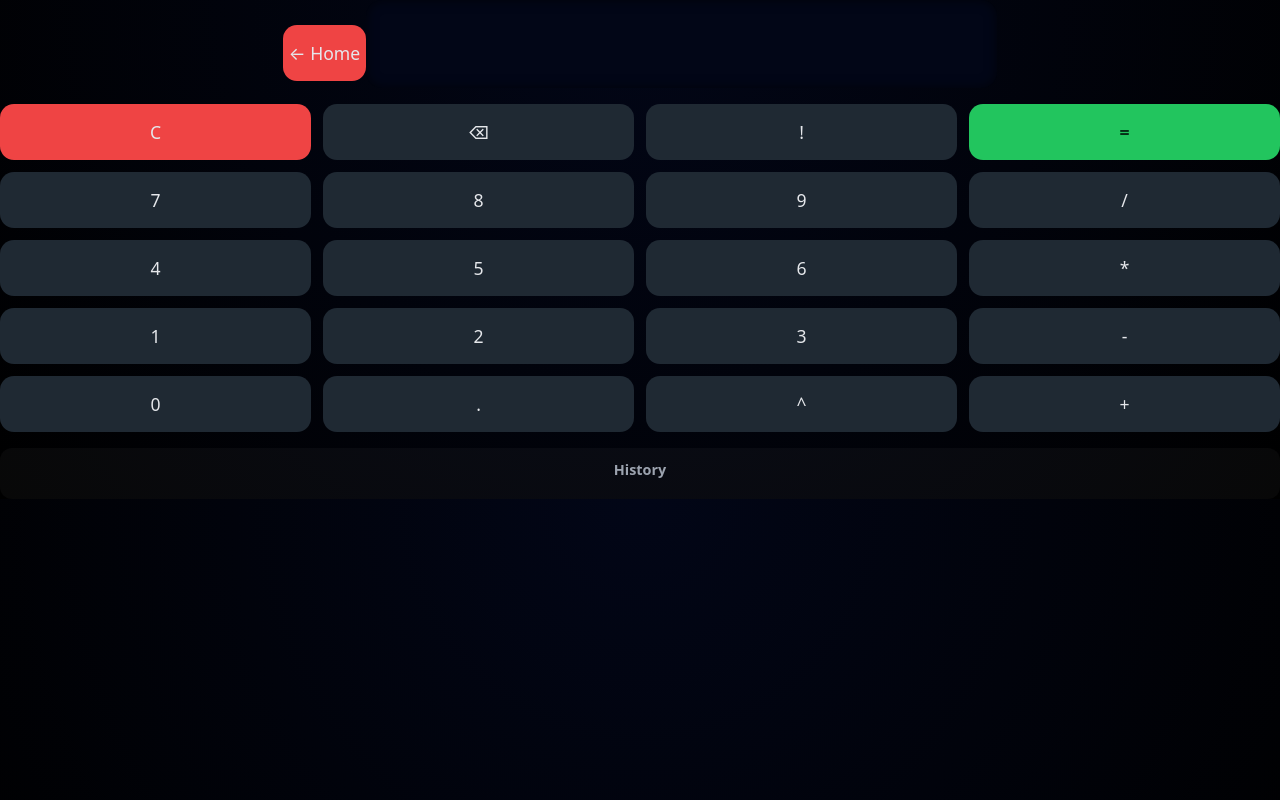
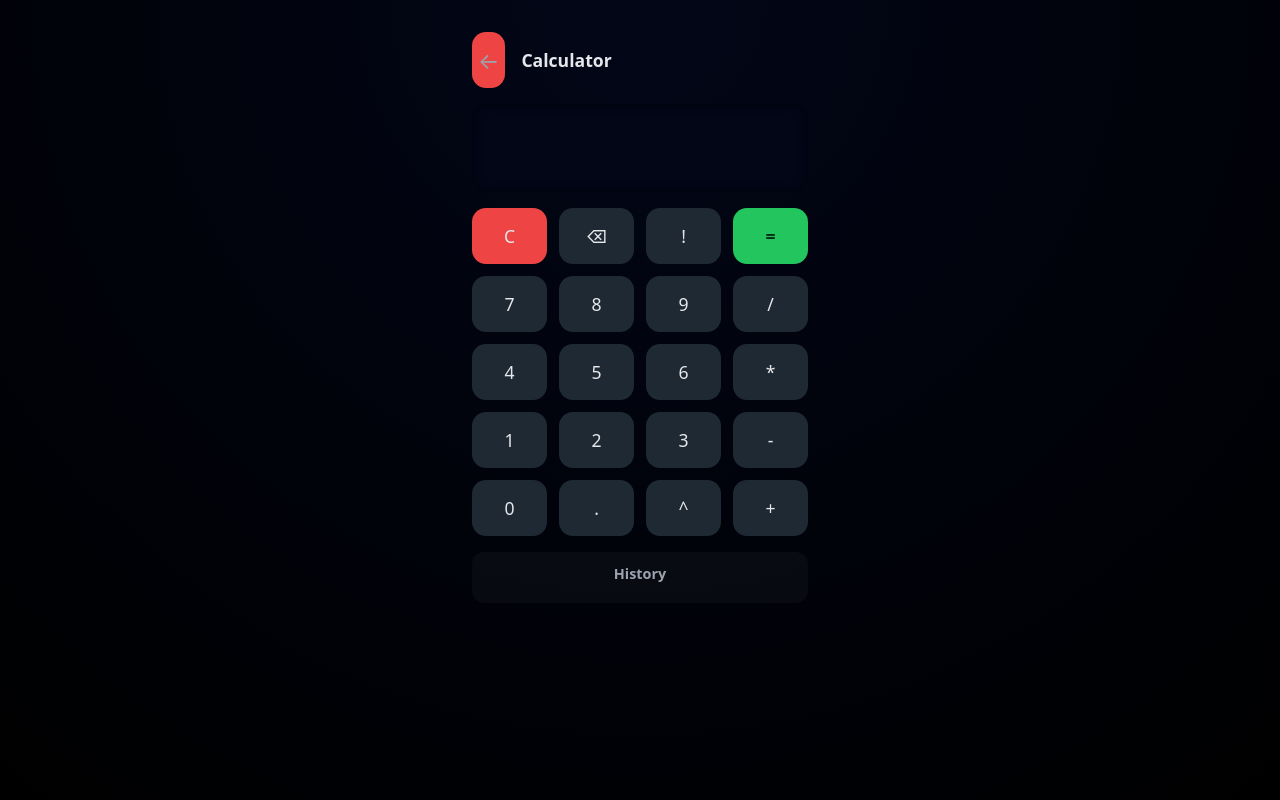
Before and after one commit to Tunmi-STOM/calculator, a React (Vite) app: page / in a window 1280 px wide. Both pictures are taken after a click on the button "Open Calculator". Built offline with nearby package versions, Linux system fonts and the light colour scheme.

Commit message:
Update_1_1.1

```diff
--- a/src/index.css
+++ b/src/index.css
@@ -13,13 +13,13 @@
 * {
   box-sizing: border-box;
   font-family: system-ui, -apple-system, BlinkMacSystemFont;
-  text-align: center;
 }
 
 body {
   margin: 0;
   background: radial-gradient(circle at top, #020617, #000);
   color: var(--text);
+  text-align: center;
 }
 
 .calculator-shell {
@@ -49,6 +49,7 @@ body {
   font-size: 1.4rem;
   border: none;
   cursor: pointer;
+  align-items: flex-end;
 }
 
 .display {
--- a/src/pages/Calculator.jsx
+++ b/src/pages/Calculator.jsx
@@ -54,9 +54,44 @@ function Calculator({ goHome }) {
     return () => window.removeEventListener("keydown", handler);
   }, []);
 
+  const applyFactorialToLastNumber = () => {
+  // match the LAST number in the expression
+  const match = input.match(/(\d+)(?!.*\d)/);
+
+  if (!match) {
+    setInput("Error");
+    return;
+  }
+
+  const number = Number(match[0]);
+  const fact = factorial(number);
+
+  if (isNaN(fact)) {
+    setInput("Error");
+    return;
+  }
+
+  // replace only the last number with its factorial
+  const newInput =
+    input.slice(0, match.index) + fact.toString();
+
+  setInput(newInput);
+
+  // also update tokens correctly
+  setTokens((prev) => {
+    const copy = [...prev];
+    copy.splice(match.index, match[0].length, ...fact.toString());
+    return copy;
+  });
+};
+
+
   return (
-    <div className="calculator-page">
-      <button className="back" id="goBack" onClick={goHome}>← Home</button>
+    <div className="calculator-shell">
+  <header className="calc-header">
+    <button className="back-btn" onClick={goHome}>←</button>
+    <h2>Calculator</h2>
+  </header>
 
   <Display value={input} />
   <Keypad
@@ -64,10 +99,11 @@ function Calculator({ goHome }) {
     clear={clear}
     backspace={backspace}
     equals={equals}
-        factorial={doFactorial}
+    factorial={applyFactorialToLastNumber}
   />
   <History history={history} />
 </div>
+
   );
 }
 
```
Lines whose indentation alone changed are shown as unchanged.
